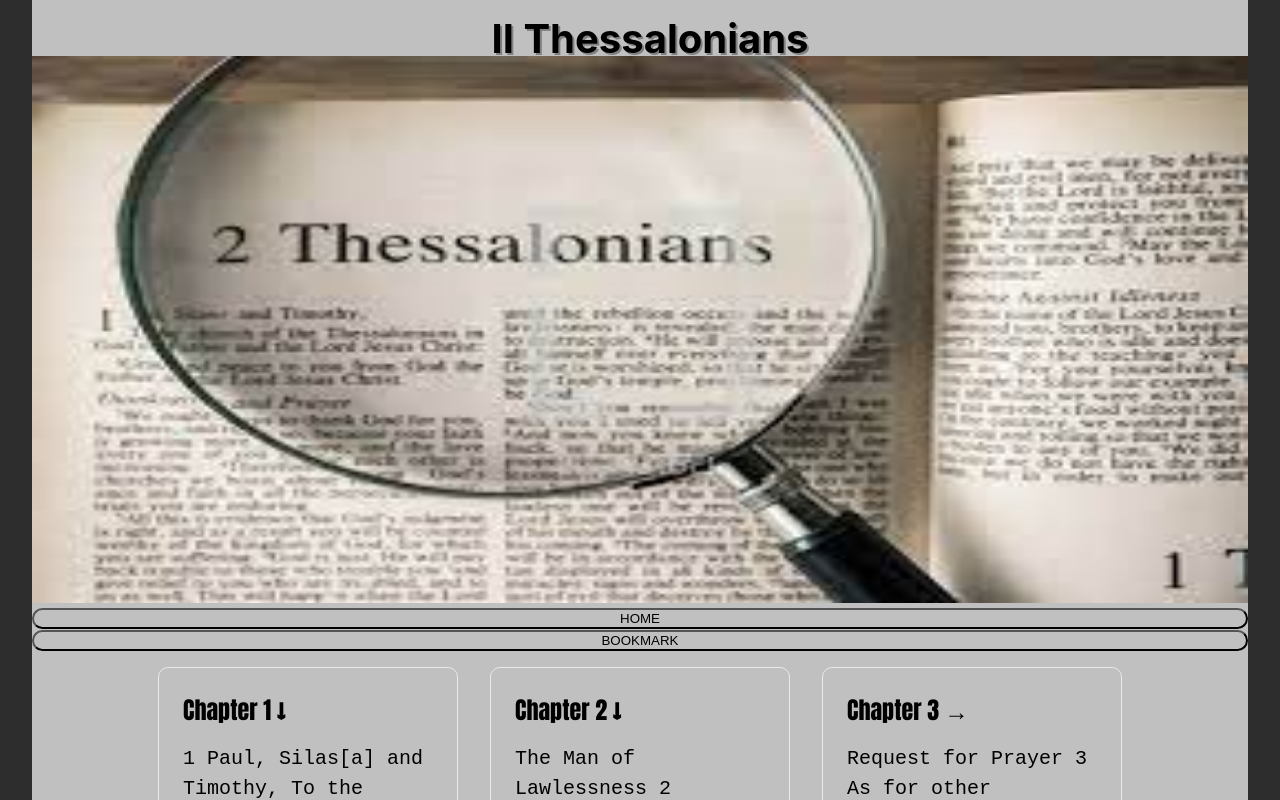
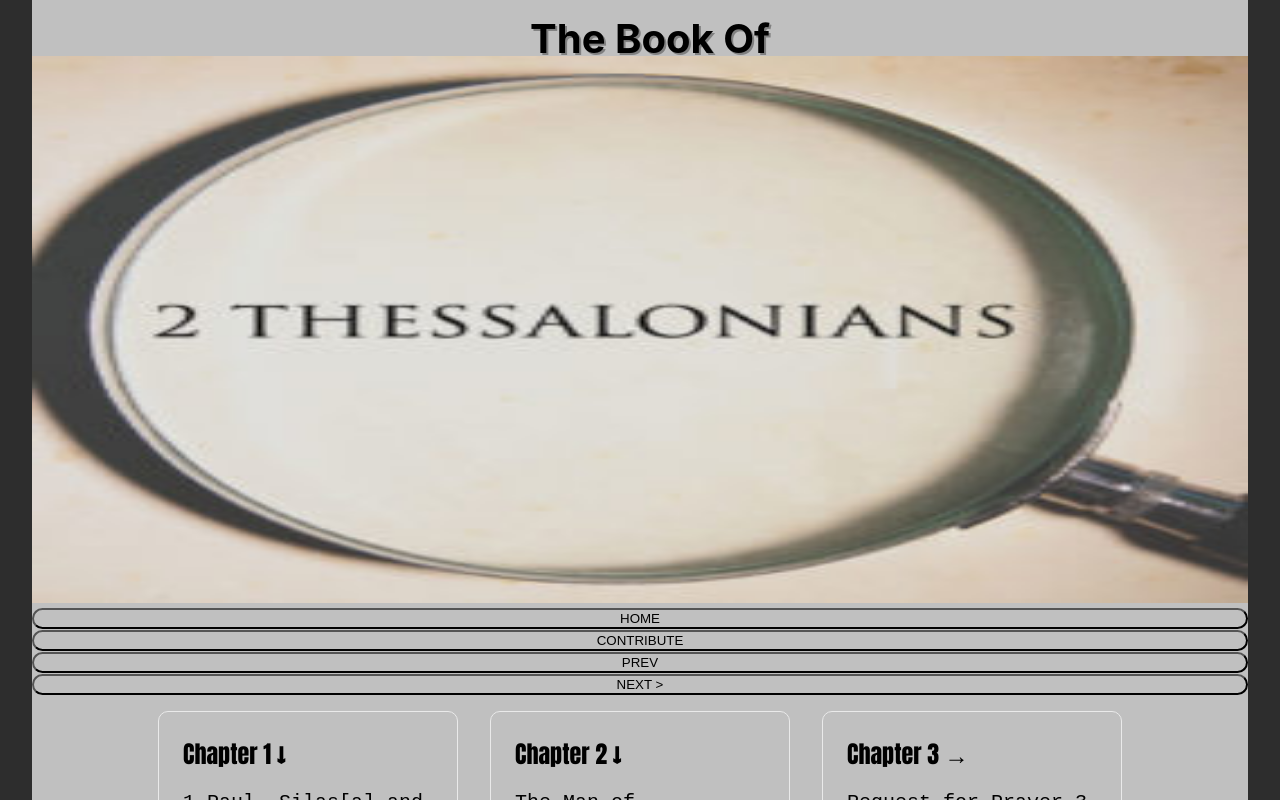
Before and after one commit to jnutt367/salvation-guide, a Next.js app: page / in a window 1280 px wide. Shown: the top 800 px of the page. Built offline with nearby package versions, Linux system fonts and the light colour scheme.

Commit message:
Update index.js
adding buttons and changing hero

```diff
--- a/pages/index.js
+++ b/pages/index.js
@@ -15,24 +15,30 @@ export default function Home() {
 
         <h1 className={styles.title}>
 
-        II Thessalonians
+        The Book Of
         </h1>
           <div className={styles.hero}>
        <Image
-                                src="/second-thessalonians.jpg"
+                                src="/2_Thessalonians-270x250.jpg"
                                 alt="Jesus teaching"
                                 height={900}
                                 width={2000}
                                 priority
                               />
 
-       <a href="https://the-holy-bible.vercel.app/">
-            <button className={styles.button}>HOME</button>
-       </a>
-         <a href="https://the-holy-bible.vercel.app/">
-            <button className={styles.button}>BOOKMARK</button>
+        <a href="https://the-holy-bible.vercel.app/">
+            <button className={styles.button}> HOME </button>
        </a>
 
+         <a href="#PayPalButton">
+            <button className={styles.button}>CONTRIBUTE </button>
+        </a>
+         <a href="https://first-thessalonians.vercel.app/">
+            <button className={styles.button}>PREV </button>
+       </a>
+        <a href="https://first-timothy.vercel.app/">
+            <button className={styles.button}>NEXT > </button>
+       </a>
 
         <div className={styles.grid}>
           <div className={styles.card}>
```
